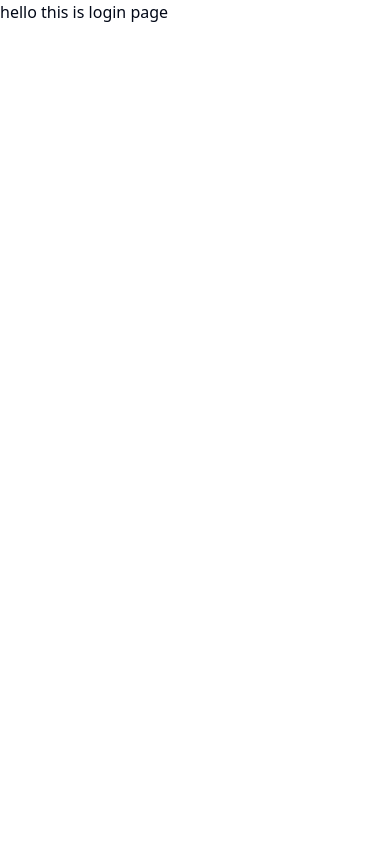
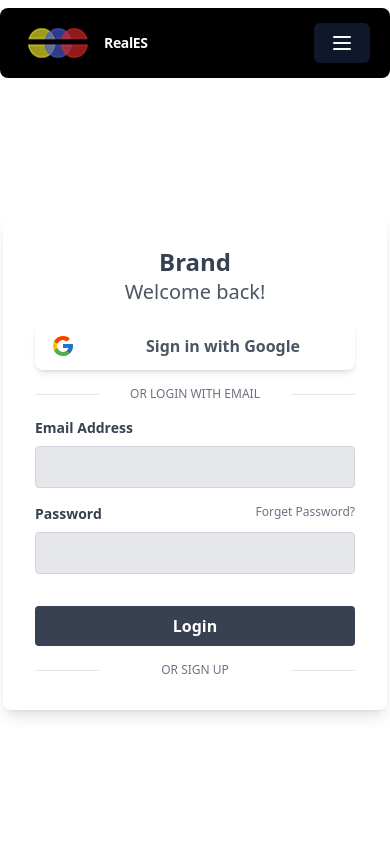
Before and after one commit to RanaAmmar344/property-web-app, a Next.js app: page /login in a window 390 px wide. Shown: the top 844 px of the page. Built offline with nearby package versions, Linux system fonts and the light colour scheme.

Commit message:
signin update

```diff
--- a/package.json
+++ b/package.json
@@ -20,6 +20,7 @@
     "date-fns": "^3.6.0",
     "lucide-react": "^0.445.0",
     "next": "14.2.13",
+    "next-auth": "^4.24.8",
     "react": "^18",
     "react-day-picker": "^8.10.1",
     "react-dom": "^18",
--- a/src/app/layout.tsx
+++ b/src/app/layout.tsx
@@ -1,6 +1,8 @@
 import type { Metadata } from "next";
 import localFont from "next/font/local";
 import "./globals.css";
+import Navbar from "@/components/Navbar";
+import Login from "./login/page";
 
 const geistSans = localFont({
   src: "./fonts/GeistVF.woff",
@@ -28,6 +30,7 @@ export default function RootLayout({
       <body
         className={`${geistSans.variable} ${geistMono.variable} antialiased`}
       >
+
         {children}
       </body>
     </html>
--- a/src/app/login/page.tsx
+++ b/src/app/login/page.tsx
@@ -1,11 +1,77 @@
+'use client'
+
+
+import Navbar from '@/components/Navbar'
 import React from 'react'
+import MyFooter from '@/components/MyFooter'
 
-const Login = () => {
+const page = () => {
   return (
-    <div>
-      hello this is login page
+    <>
+    <Navbar/>
+    <div className="py-16 mt-20">
+    <div className="flex bg-white rounded-lg shadow-lg overflow-hidden mx-auto max-w-sm lg:max-w-4xl">
+        <div className="hidden lg:block lg:w-1/2 bg-cover"
+              style={{
+                backgroundImage: "url('https://images.unsplash.com/photo-1546514714-df0ccc50d7bf?ixlib=rb-1.2.1&ixid=eyJhcHBfaWQiOjEyMDd9&auto=format&fit=crop&w=667&q=80')",
+                backgroundSize: 'cover',  // Optional: to cover the entire div
+                height: '400px',          // Set a height for the div
+                width: '100%'             // Optional: set the width as needed
+            }}>
+        </div>
+        <div className="w-full p-8 lg:w-1/2">
+            <h2 className="text-2xl font-semibold text-gray-700 text-center">Brand</h2>
+            <p className="text-xl text-gray-600 text-center">Welcome back!</p>
+            <a href="#" className="flex items-center justify-center mt-4 text-white rounded-lg shadow-md hover:bg-gray-100">
+                <div className="px-4 py-3">
+                    <svg className="h-6 w-6" viewBox="0 0 40 40">
+                        <path
+                            d="M36.3425 16.7358H35V16.6667H20V23.3333H29.4192C28.045 27.2142 24.3525 30 20 30C14.4775 30 10 25.5225 10 20C10 14.4775 14.4775 9.99999 20 9.99999C22.5492 9.99999 24.8683 10.9617 26.6342 12.5325L31.3483 7.81833C28.3717 5.04416 24.39 3.33333 20 3.33333C10.7958 3.33333 3.33335 10.7958 3.33335 20C3.33335 29.2042 10.7958 36.6667 20 36.6667C29.2042 36.6667 36.6667 29.2042 36.6667 20C36.6667 18.8825 36.5517 17.7917 36.3425 16.7358Z"
+                            fill="#FFC107" />
+                        <path
+                            d="M5.25497 12.2425L10.7308 16.2583C12.2125 12.59 15.8008 9.99999 20 9.99999C22.5491 9.99999 24.8683 10.9617 26.6341 12.5325L31.3483 7.81833C28.3716 5.04416 24.39 3.33333 20 3.33333C13.5983 3.33333 8.04663 6.94749 5.25497 12.2425Z"
+                            fill="#FF3D00" />
+                        <path
+                            d="M20 36.6667C24.305 36.6667 28.2167 35.0192 31.1742 32.34L26.0159 27.975C24.3425 29.2425 22.2625 30 20 30C15.665 30 11.9842 27.2359 10.5975 23.3784L5.16254 27.5659C7.92087 32.9634 13.5225 36.6667 20 36.6667Z"
+                            fill="#4CAF50" />
+                        <path
+                            d="M36.3425 16.7358H35V16.6667H20V23.3333H29.4192C28.7592 25.1975 27.56 26.805 26.0133 27.9758C26.0142 27.975 26.015 27.975 26.0158 27.9742L31.1742 32.3392C30.8092 32.6708 36.6667 28.3333 36.6667 20C36.6667 18.8825 36.5517 17.7917 36.3425 16.7358Z"
+                            fill="#1976D2" />
+                    </svg>
+                </div>
+                <h1 className="px-4 py-3 w-5/6 text-center text-gray-600 font-bold">Sign in with Google</h1>
+            </a>
+            <div className="mt-4 flex items-center justify-between">
+                <span className="border-b w-1/5 lg:w-1/4"></span>
+                <a href="#" className="text-xs text-center text-gray-500 uppercase">or login with email</a>
+                <span className="border-b w-1/5 lg:w-1/4"></span>
+            </div>
+            <div className="mt-4">
+                <label className="block text-gray-700 text-sm font-bold mb-2">Email Address</label>
+                <input className="bg-gray-200 text-gray-700 focus:outline-none focus:shadow-outline border border-gray-300 rounded py-2 px-4 block w-full appearance-none" type="email" />
+            </div>
+            <div className="mt-4">
+                <div className="flex justify-between">
+                    <label className="block text-gray-700 text-sm font-bold mb-2">Password</label>
+                    <a href="#" className="text-xs text-gray-500">Forget Password?</a>
+                </div>
+                <input className="bg-gray-200 text-gray-700 focus:outline-none focus:shadow-outline border border-gray-300 rounded py-2 px-4 block w-full appearance-none" type="password" />
+            </div>
+            <div className="mt-8">
+                <button className="bg-gray-700 text-white font-bold py-2 px-4 w-full rounded hover:bg-gray-600">Login</button>
+            </div>
+            <div className="mt-4 flex items-center justify-between">
+                <span className="border-b w-1/5 md:w-1/4"></span>
+                <a href="#" className="text-xs text-gray-500 uppercase">or sign up</a>
+                <span className="border-b w-1/5 md:w-1/4"></span>
+            </div>
+        </div>
     </div>
+</div>
+<MyFooter/>
+
+    </>
   )
 }
 
-export default Login
+export default page
--- a/src/app/page.tsx
+++ b/src/app/page.tsx
@@ -8,6 +8,8 @@ import AboutUs from '@/components/AboutUs'
 import Testimonals from '../components/Testimonals'
 import Faq from '@/components/Faq'
 import MyFooter from '@/components/MyFooter'
+
+
 
 const Home
  = () => {
@@ -22,6 +24,7 @@ const Home
       <Testimonals/>
       <Faq/>
       <MyFooter/>
+
     </>
   )
 }
--- a/src/components/Navbar.tsx
+++ b/src/components/Navbar.tsx
@@ -1,7 +1,8 @@
 "use client"
 
 import React, { useState } from 'react'
-import { Menu, X } from "lucide-react"
+
+import {  Menu, X } from "lucide-react"
 import Image from 'next/image'
 import { NAV_LINKS } from '@/constants'
 import Link from 'next/link'
@@ -18,7 +19,7 @@ const Navbar = () => {
         <>
             <nav className='fixed top-2 z-50 w-screen mx-10 nav-mb' >
                 <div className='container flex items-center justify-between rounded-lg bg-black py-3 px-5' >
-                    <div className='flex shrink-0 items-center justify-between' >
+                   <Link href='/'> <div className='flex shrink-0 items-center justify-between' >
                         <Image className='m-2'
                             src='/logo.png'
                             width={60}
@@ -28,6 +29,7 @@ const Navbar = () => {
                         <span className='text-sm text-white tracking-tight mx-2 font-bold' > RealES</span>
 
                     </div>
+                    </Link>
                     <div className='hidden lg:flex '>
                         <ul className='flex items-center gap-4'>
                             {NAV_LINKS.map((item, index) => (
@@ -48,7 +50,7 @@ const Navbar = () => {
                     </div>
                     <div className=' hidden lg:flex text-sm text-white' >
 
-                        <Button variant='outline' className='mr-2 bg-black' > Sign in </Button>
+                    <Link href="/login"> <Button variant='outline' className='mr-2 bg-black' > Sign in </Button> </Link>
                         <Button className='bg-slate-800'>Sign UP</Button>
                     </div>
                     <div className='flex-col justify-end text-white md:flex lg:hidden' >
@@ -80,12 +82,14 @@ const Navbar = () => {
                         </ul>
                         <div className=' flex justify-center pb-5 text-sm text-white' >
 
-<Button variant='outline'  className='mr-2 bg-black' > Sign in </Button>
+ <Link href="/login"> <Button variant='outline' className='mr-2 bg-black' > Sign in </Button> </Link>
+
 <Button className='bg-slate-800'>Sign UP</Button>
 </div>
                     </div>
                     )
                 }
+
 
 
             </nav>
--- /dev/null
+++ b/src/components/ui/alert.tsx
@@ -0,0 +1,59 @@
+import * as React from "react"
+import { cva, type VariantProps } from "class-variance-authority"
+
+import { cn } from "@/lib/utils"
+
+const alertVariants = cva(
+  "relative w-full rounded-lg border p-4 [&>svg~*]:pl-7 [&>svg+div]:translate-y-[-3px] [&>svg]:absolute [&>svg]:left-4 [&>svg]:top-4 [&>svg]:text-foreground",
+  {
+    variants: {
+      variant: {
+        default: "bg-background text-foreground",
+        destructive:
+          "border-destructive/50 text-destructive dark:border-destructive [&>svg]:text-destructive",
+      },
+    },
+    defaultVariants: {
+      variant: "default",
+    },
+  }
+)
+
+const Alert = React.forwardRef<
+  HTMLDivElement,
+  React.HTMLAttributes<HTMLDivElement> & VariantProps<typeof alertVariants>
+>(({ className, variant, ...props }, ref) => (
+  <div
+    ref={ref}
+    role="alert"
+    className={cn(alertVariants({ variant }), className)}
+    {...props}
+  />
+))
+Alert.displayName = "Alert"
+
+const AlertTitle = React.forwardRef<
+  HTMLParagraphElement,
+  React.HTMLAttributes<HTMLHeadingElement>
+>(({ className, ...props }, ref) => (
+  <h5
+    ref={ref}
+    className={cn("mb-1 font-medium leading-none tracking-tight", className)}
+    {...props}
+  />
+))
+AlertTitle.displayName = "AlertTitle"
+
+const AlertDescription = React.forwardRef<
+  HTMLParagraphElement,
+  React.HTMLAttributes<HTMLParagraphElement>
+>(({ className, ...props }, ref) => (
+  <div
+    ref={ref}
+    className={cn("text-sm [&_p]:leading-relaxed", className)}
+    {...props}
+  />
+))
+AlertDescription.displayName = "AlertDescription"
+
+export { Alert, AlertTitle, AlertDescription }
--- a/src/constants/index.ts
+++ b/src/constants/index.ts
@@ -5,6 +5,7 @@ export const NAV_LINKS = [
   { title: "About", url: "#" },
   { title: "Reviews", url: "#" },
   { title: "Faq", url: "#" },
+
 ];
 
 export const HERO = {
```
Also changed, not shown: 1 other file (tests, documents, lock files or other folders).
